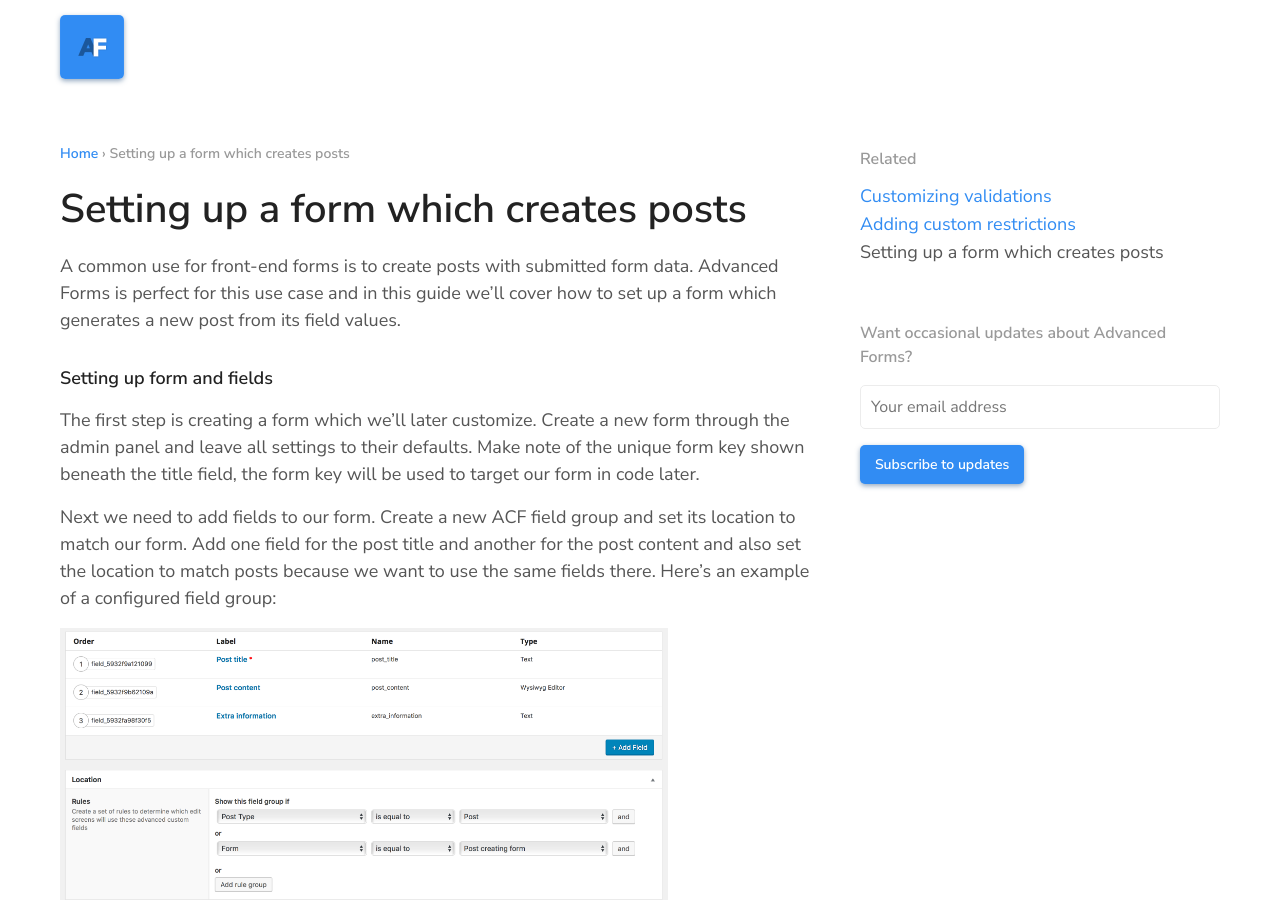
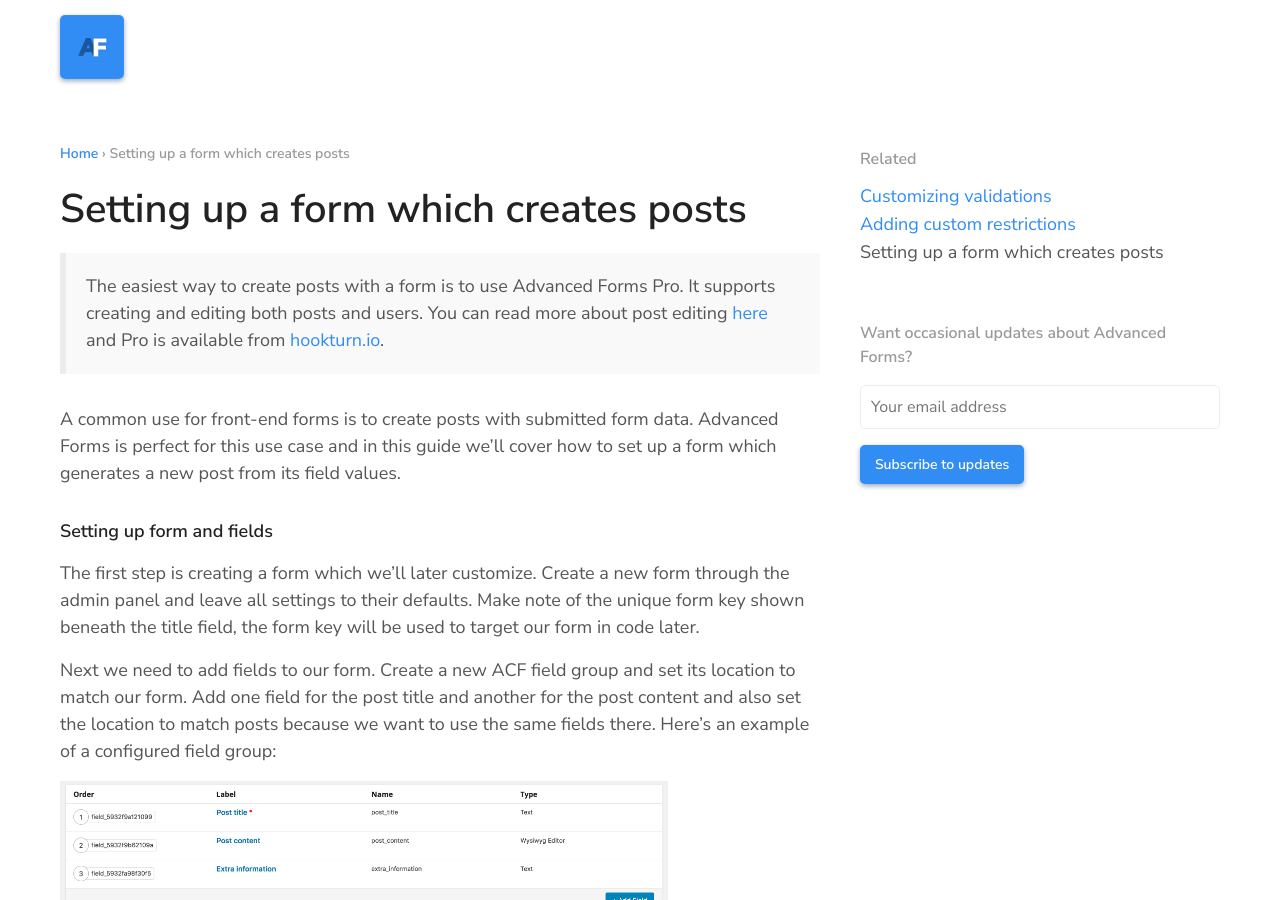
Before and after one commit to advancedforms/advancedforms.github.io, a Jekyll site: the page built from _posts/2017-03-20-setting-up-a-form-to-create-posts.markdown, in a window 1280 px wide and 900 px high. Built offline with Jekyll 4.4.1, drawn with Linux system fonts in a browser that asks for light colours; comment, search, counter and statistics services are not loaded.

Commit message:
Added Pro discaimer to post creation guide

```diff
--- a/_posts/2017-03-20-setting-up-a-form-to-create-posts.markdown
+++ b/_posts/2017-03-20-setting-up-a-form-to-create-posts.markdown
@@ -1,9 +1,11 @@
 ---
 layout: post
-title:  "Setting up a form which creates posts"
-date:   2017-03-20 21:00:00 +0100
+title: "Setting up a form which creates posts"
+date: 2017-03-20 21:00:00 +0100
 categories: guides advanced
 ---
+
+> The easiest way to create posts with a form is to use Advanced Forms Pro. It supports creating and editing both posts and users. You can read more about post editing [here]({% post_url 2018-06-21-creating-and-editing-posts %}) and Pro is available from [hookturn.io](https://hookturn.io/downloads/advanced-forms-pro/).
 
 A common use for front-end forms is to create posts with submitted form data. Advanced Forms is perfect for this use case and in this guide we'll cover how to set up a form which generates a new post from its field values.
 
@@ -20,6 +22,7 @@ Next we need to add fields to our form. Create a new ACF field group and set its
 The next step is customizing our form to make it generate a post after submission. For this we'll use the `af/form/submission` action ([documentation]({{ site.url }}/guides/basic/processing-form-submissions/)). Add the following code to your theme's functions.php or a plugin:
 
 {% highlight php startinline %}
+
 <?php
 
 function generate_post_from_form_submission() {
```
